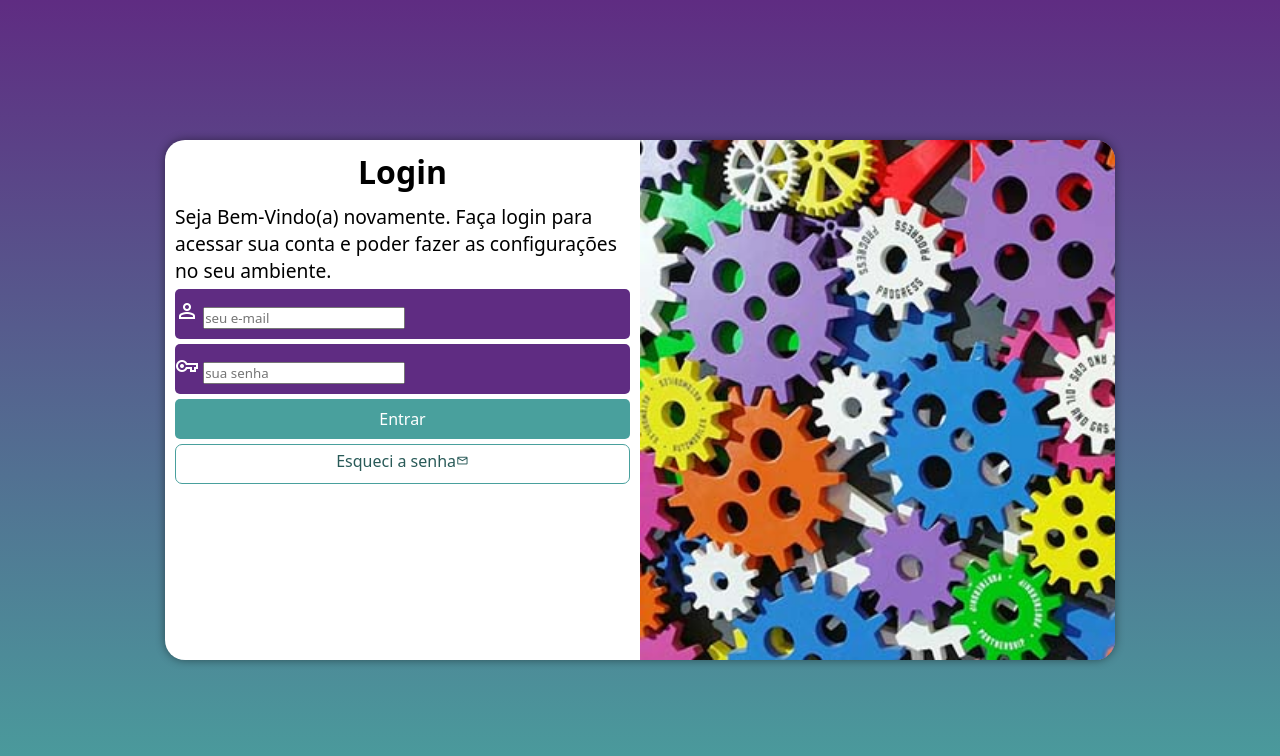
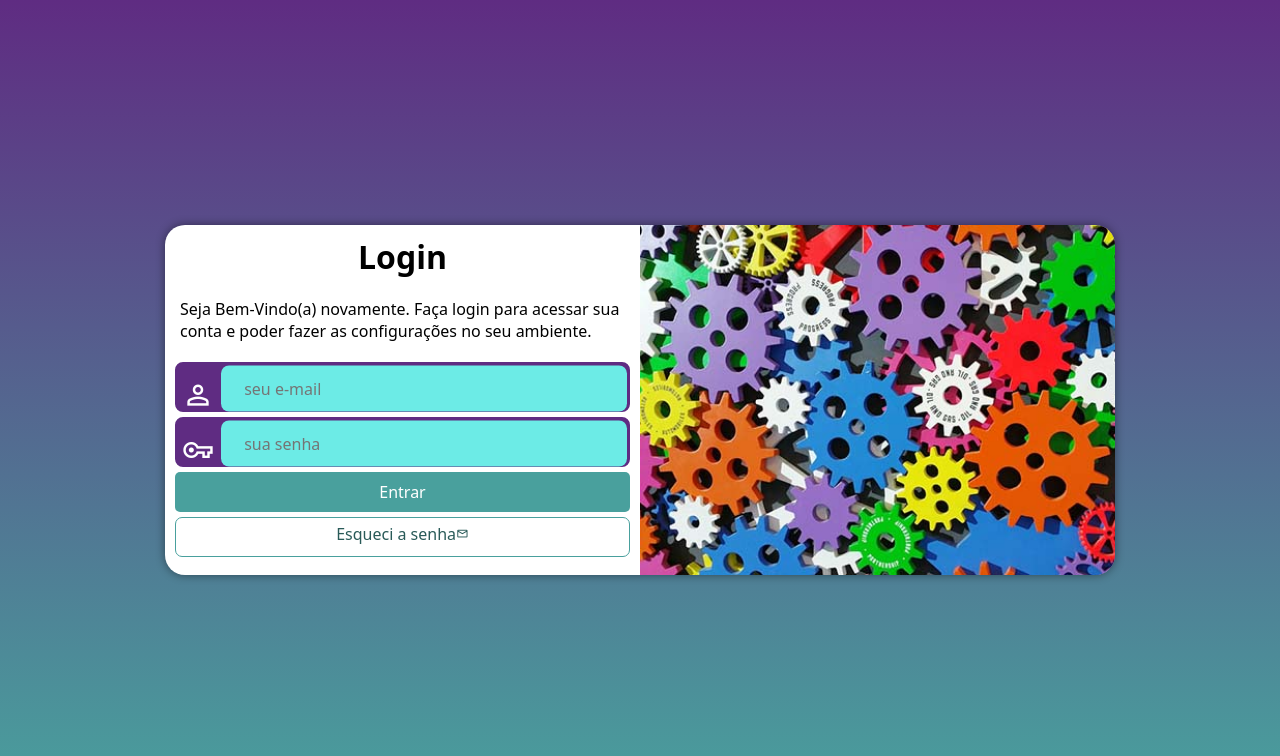
Before and after one commit to osvaldoferreira/projeto-login, a plain HTML site: page index.html in a window 1280 px wide. Drawn offline with nearby package versions, Linux system fonts and the light colour scheme.

Commit message:
Fim do projeto

```diff
--- a/estilos/media-query.css
+++ b/estilos/media-query.css
@@ -18,6 +18,7 @@ Grandes Telas: acima de 1200px
 
     #login {
         width: 80vw;
+        height: 300px;
     }
 
     #imagem {
@@ -39,6 +40,7 @@ Grandes Telas: acima de 1200px
 
     #login {
         width: 950px;
+        height: 350px;
     }
 
     #imagem {
@@ -57,7 +59,8 @@ Grandes Telas: acima de 1200px
     }
 
     p {
-        font-size: 1.2em;
+        font-size: 1em;
+        margin: 20px 5px;
     }
 
 
--- a/estilos/style.css
+++ b/estilos/style.css
@@ -29,14 +29,13 @@ main {
     position: absolute;
     top: 50%;
     left: 50%;
-    transform: translate(-50%, -50%);
     overflow: hidden; /* Esconde o que está fora da borda*/
     background-color: white;
     width: 265px;
     height: 520px;
     border-radius: 20px;
     box-shadow: 0px 0px 10px rgba(0, 0, 0, 0.452);
-
+    transform: translate(-50%, -50%);
     transition: width .3s, height .3s;
     transition-timing-function: ease;
 }
@@ -64,8 +63,9 @@ p {
 
 .campo {
     background-color: #5f2c82;
+    border: 2px solid #5f2c82;
     height: 50px;
-    border-radius: 5px;
+    border-radius: 8px;
     margin: 5px 0px;
     padding-top: 10px;
 }
@@ -76,6 +76,24 @@ label {
 
 .campo > span.material-symbols-outlined {
     color: white;
+    font-size: 2em;
+    width: 40px;
+    padding: 5px;
+}
+
+.campo > input {
+    background-color: #6cebe6;
+    font-size: 1em;
+    width: calc(100% - 45px);
+    height: 100%;
+    border: none;
+    border-radius: 8px;
+    padding: 23px;
+    transform: translateY(-16.5px);
+}
+
+.campo > input:focus-within {
+    background-color: white;
 }
 
 input[type=submit] {
```
